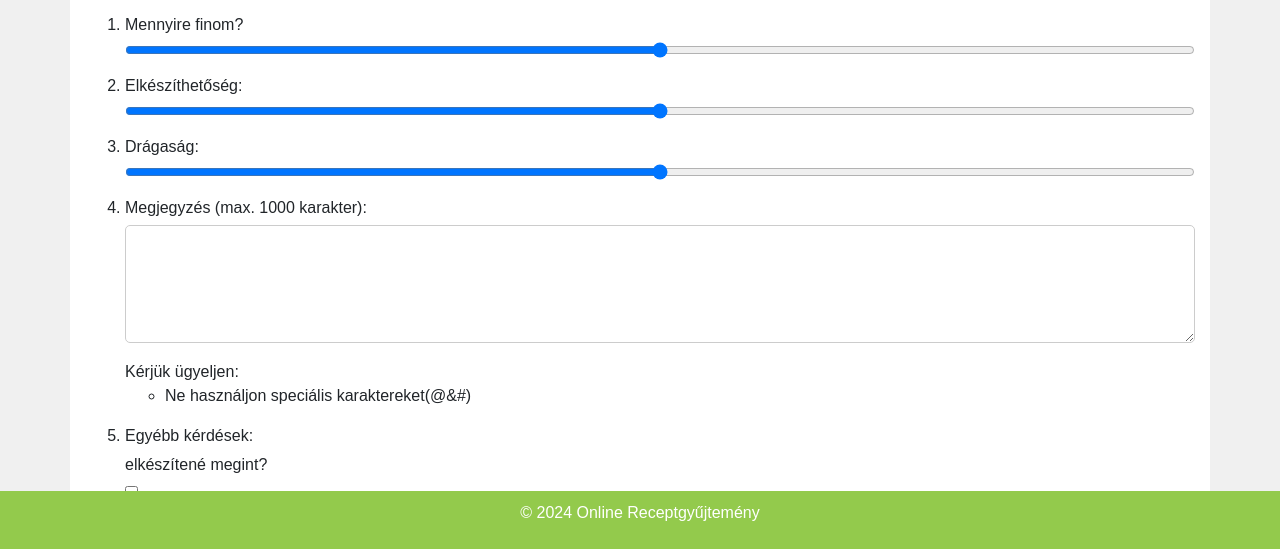
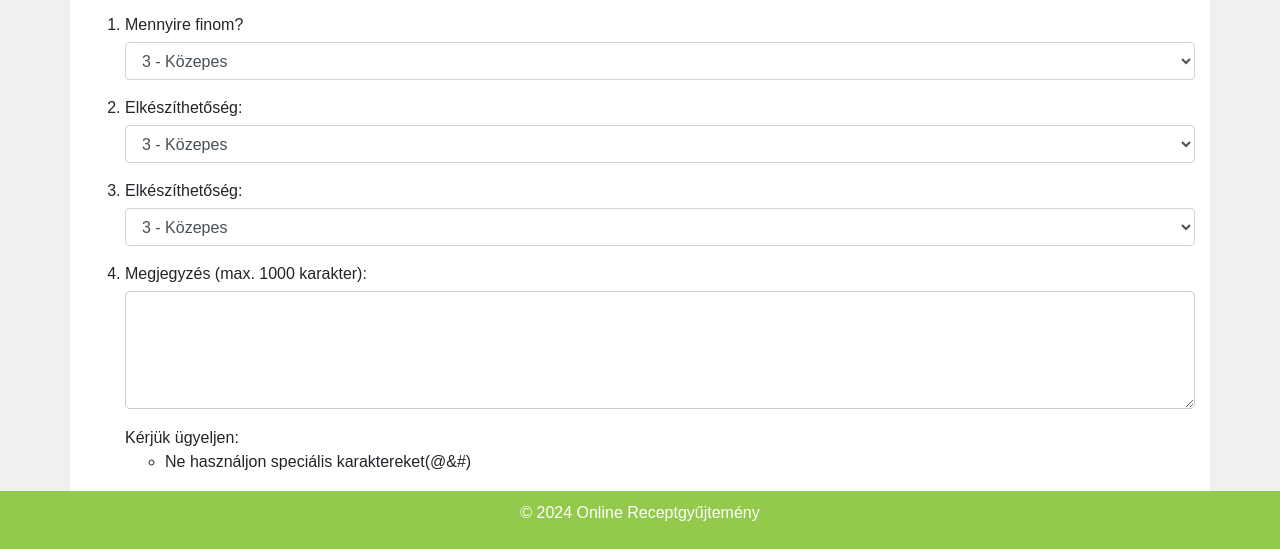
Before and after one commit to KovacsIstvanTamas/AUYLINWebTech, a website: page Beadandó/KIT/public/rate.html in a window 1280 px wide. Shown: the part 249-798 px from the top of the page. Drawn offline with nearby package versions, Linux system fonts and the light colour scheme.

Commit message:
Legyél jó

```diff
--- a/Beadandó/KIT/public/rate.html
+++ b/Beadandó/KIT/public/rate.html
@@ -35,19 +35,37 @@
             <li>
                 <div class="form-group">
                     <label for="finom">Mennyire finom?</label>
-                    <input type="range" class="form-control-range" id="finom" name="finom" min="1" max="5" value="3">
+                    <select class="form-control" id="finom" name="finom">
+                        <option value="1">1 - Nagyon rossz</option>
+                        <option value="2">2 - Rossz</option>
+                        <option value="3" selected>3 - Közepes</option>
+                        <option value="4">4 - Jó</option>
+                        <option value="5">5 - Nagyon jó</option>
+                    </select>
                 </div>
             </li>
             <li>
                 <div class="form-group">
                     <label for="elkeszitheto">Elkészíthetőség:</label>
-                    <input type="range" class="form-control-range" id="elkeszitheto" name="elkeszitheto" min="1" max="5" value="3">
+                    <select class="form-control" id="elkeszitheto" name="elkeszitheto">
+                        <option value="1">1 - Nagyon nehéz</option>
+                        <option value="2">2 - Nehéz</option>
+                        <option value="3" selected>3 - Közepes</option>
+                        <option value="4">4 - Egyszerű</option>
+                        <option value="5">5 - Nagyon egyszerű</option>
+                    </select>
                 </div>
             </li>
             <li>
                 <div class="form-group">
-                    <label for="dragasag">Drágaság:</label>
-                    <input type="range" class="form-control-range" id="dragasag" name="dragasag" min="1" max="5" value="3">
+                    <label for="elkeszitheto">Elkészíthetőség:</label>
+                    <select class="form-control" id="elkeszitheto" name="elkeszitheto">
+                        <option value="1">1 - Nagyon nehéz</option>
+                        <option value="2">2 - Nehéz</option>
+                        <option value="3" selected>3 - Közepes</option>
+                        <option value="4">4 - Egyszerű</option>
+                        <option value="5">5 - Nagyon egyszerű</option>
+                    </select>
                 </div>
             </li>
             <li>
```
Also changed, not shown: Beadandó/KIT/public/400.html (added, +16 -0 lines), Beadandó/KIT/public/404.html (added, +16 -0 lines), Beadandó/KIT/server.js (added, +24 -0 lines).
